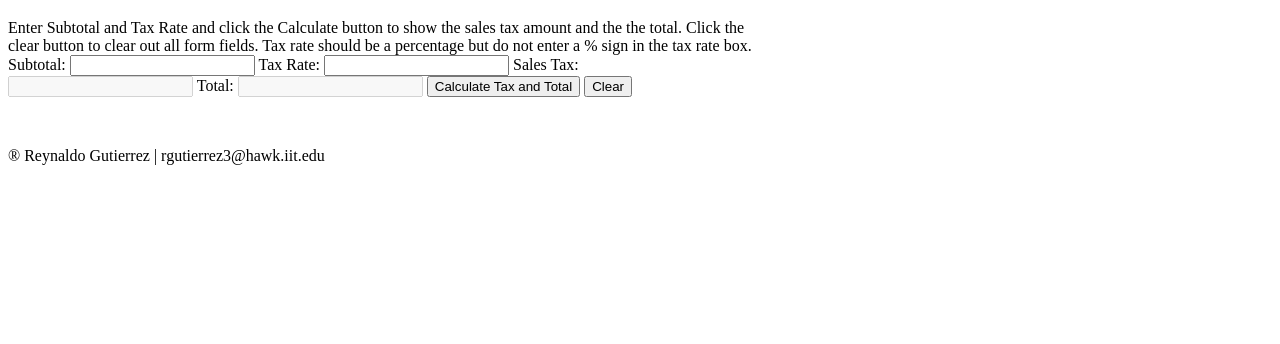
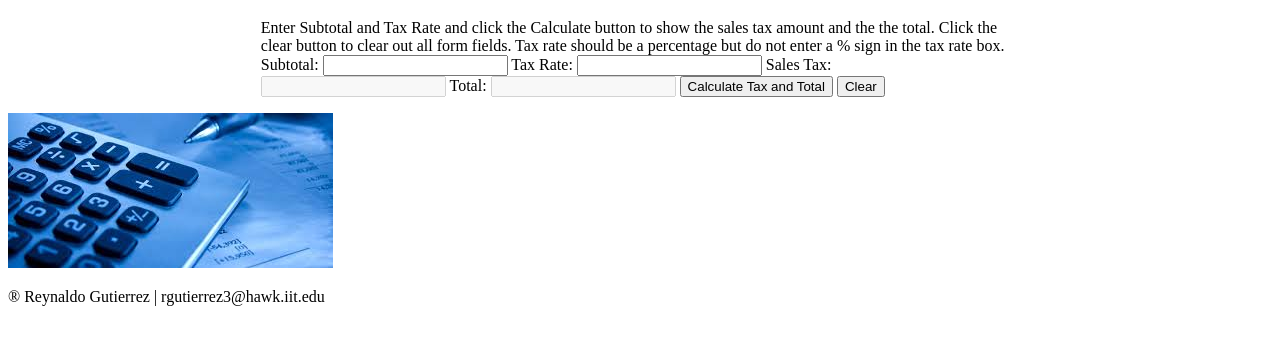
Before and after one commit to reygutierrez11/RichLabOne, a plain HTML site: page index.html in a window 1280 px wide. Shown: the part 156-500 px from the top of the page. Drawn offline with Linux system fonts and the light colour scheme.

Commit message:
added an image

```diff
--- a/index.html
+++ b/index.html
@@ -32,7 +32,7 @@
     </div>
 
     <div class="box" id="image">
-      <img src="" alt="">
+      <img src="tax.jpg" alt="tax">
 
     </div>
 
--- a/style.css
+++ b/style.css
@@ -15,5 +15,13 @@
 {
   width: 60%;
   padding 20px;
+  margin:auto;
+  justify-content:start;
 
 }
+
+#image
+{
+  margin:auto;
+
+}
```
Also changed, not shown: tax.jpg (added).
